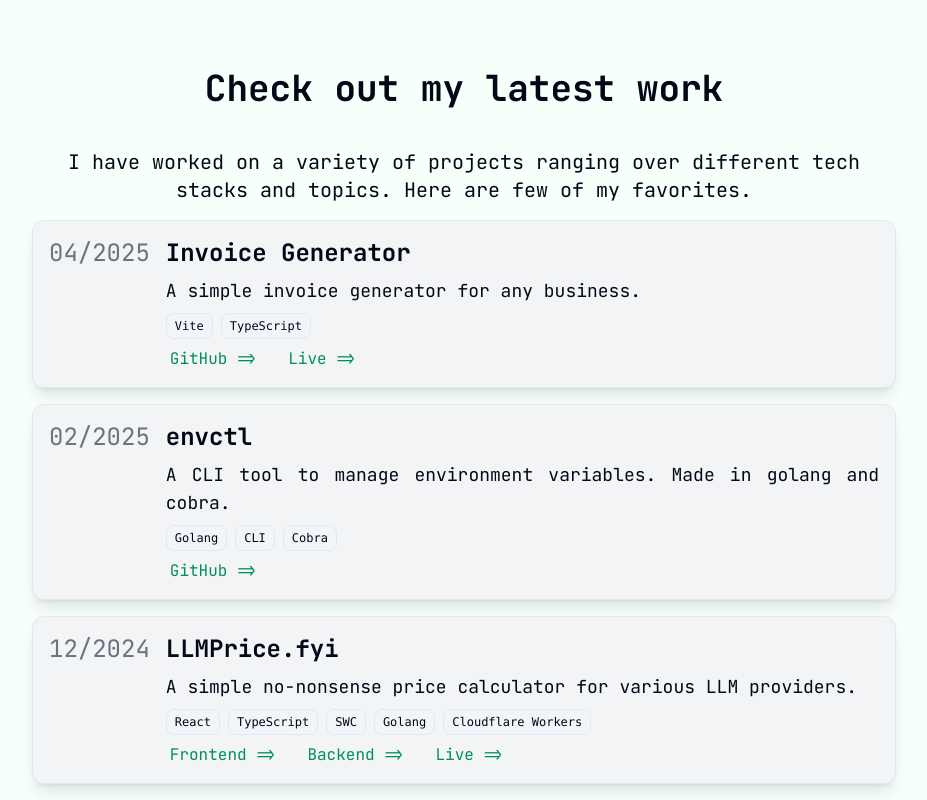
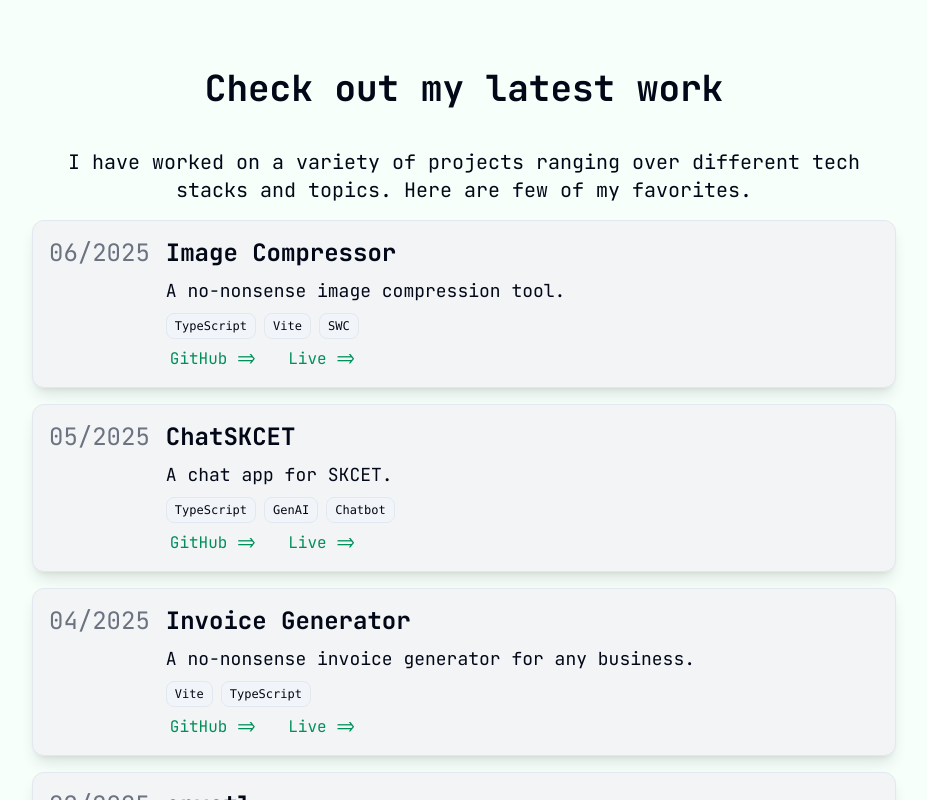
Before and after one commit to Siddhesh-Agarwal/Siddhesh-Agarwal.github.io, a Next.js app: page / in a window 1280 px wide. Shown: the part 2000-2800 px from the top of the page, without its empty margins (176-1103 px from the left). Built offline with nearby package versions, Linux system fonts and the light colour scheme.

Commit message:
updated project info

```diff
--- a/app/page.tsx
+++ b/app/page.tsx
@@ -57,10 +57,9 @@ import { FaBriefcase, FaCircleInfo, FaFlask, FaGraduationCap } from "react-icons
 const ProjectsOrTools: Project[] = [
     {
         name: "LLMPrice.fyi",
-        desc: "A simple no-nonsense price calculator for various LLM providers.",
+        desc: "A no-nonsense price calculator for various LLM providers.",
         links: [
-            { name: "Frontend", url: "https://github.com/Siddhesh-Agarwal/llm-price-calculator" },
-            { name: "Backend", url: "https://github.com/Siddhesh-Agarwal/api-llm-price" },
+            { name: "GitHub", url: "https://github.com/Siddhesh-Agarwal/llm-price-calculator" },
             { name: "Live", url: "https://llmprice.fyi/" }
         ],
         tags: ["React", "TypeScript", "SWC", "Golang", "Cloudflare Workers"],
@@ -127,7 +126,7 @@ const ProjectsOrTools: Project[] = [
     },
     {
         name: "CGPA Calculator",
-        desc: "A simple no-nonsense CGPA Calculator",
+        desc: "A no-nonsense CGPA Calculator",
         links: [
             { name: "GitHub", url: "https://github.com/Siddhesh-Agarwal/CGPA-Calculator" },
             { name: "Live", url: "https://cgpa-calc.streamlit.app/" }
@@ -204,7 +203,7 @@ const ProjectsOrTools: Project[] = [
     },
     {
         name: "Invoice Generator",
-        desc: "A simple invoice generator for any business.",
+        desc: "A no-nonsense invoice generator for any business.",
         links: [
             { name: "GitHub", url: "https://github.com/Siddhesh-Agarwal/invoice-generator" },
             { name: "Live", url: "https://invoice-magic.vercel.app/" }
@@ -212,6 +211,26 @@ const ProjectsOrTools: Project[] = [
         tags: ["Vite", "TypeScript"],
         date: { year: 2025, month: 4 },
     },
+    {
+        name: "ChatSKCET",
+        desc: "A chat app for SKCET.",
+        links: [
+            { name: "GitHub", url: "https://github.com/Siddhesh-Agarwal/ChatSKCET" },
+            { name: "Live", url: "https://chat-skcet.vercel.app/" }
+        ],
+        tags: ["TypeScript", "GenAI", "Chatbot"],
+        date: { year: 2025, month: 5 },
+    },
+    {
+        name: "Image Compressor",
+        desc: "A no-nonsense image compression tool.",
+        links: [
+            { name: "GitHub", url: "https://github.com/Siddhesh-Agarwal/image-comp" },
+            { name: "Live", url: "https://image-comp-nine.vercel.app/" },
+        ],
+        tags: ["TypeScript", "Vite", "SWC"],
+        date: { year: 2025, month: 6 },
+    }
 ]
 
 const socialLinks: SocialLink[] = [
```
